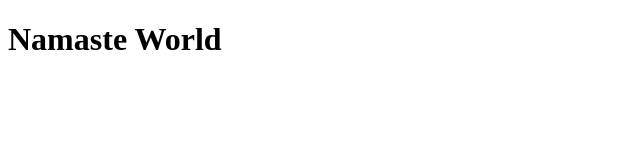
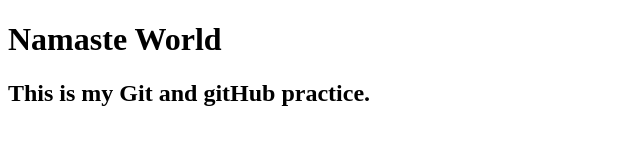
Before and after one commit to kalki520/git-demo, a plain HTML site: page index.html in a window 1280 px wide. Shown: the whole page, without its empty margins (0-640 px from the left). Drawn offline with Linux system fonts and the light colour scheme.

Commit message:
Fourth update

```diff
--- a/index.html
+++ b/index.html
@@ -7,5 +7,6 @@
 </head>
 <body>
    <h1>Namaste World</h1>
+   <h2>This is my Git and gitHub practice.</h2>
 </body>
 </html>
```
